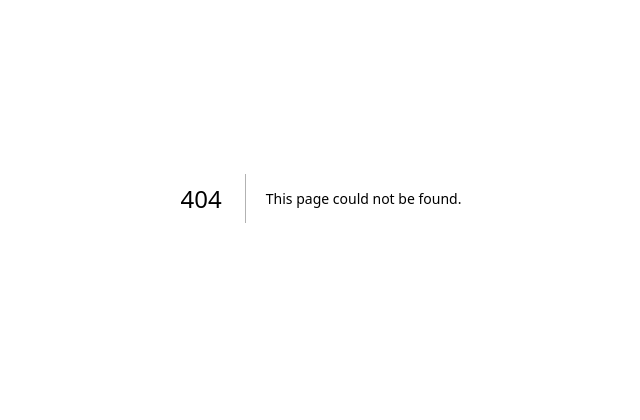
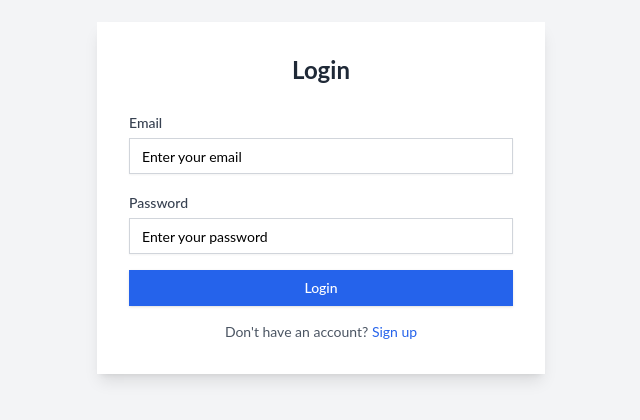
Before and after one commit to YoAayush/nextjs-task, a Next.js app: page /login in a window 1280 px wide. Before the commit this address had no page. Shown: the part 202-622 px from the top of the page, without its empty margins (319-959 px from the left). Built offline with nearby package versions, Linux system fonts and the light colour scheme.

Commit message:
task4 completed ... added protected routes to dashboard and form page

```diff
--- /dev/null
+++ b/src/app/api/auth/jwt/route.ts
@@ -0,0 +1,39 @@
+import { NextResponse } from "next/server";
+import { NextRequest } from "next/server";
+import jwt from "jsonwebtoken";
+
+export async function POST(req: NextRequest) {
+  console.log("method hit", req.method);
+
+  if (!process.env.JWT_SECRET) {
+    return NextResponse.json(
+      { error: "JWT_SECRET is not defined" },
+      { status: 500 }
+    );
+  }
+
+  const SECRET_KEY = process.env.JWT_SECRET;
+
+  try {
+    const { email, password } = await req.json();
+
+    if (!email || !password) {
+      return NextResponse.json(
+        { error: "email and password are required" },
+        { status: 400 }
+      );
+    }
+
+    const token = jwt.sign({ email, password }, SECRET_KEY, {
+      noTimestamp: true,
+    });
+
+    return NextResponse.json({ token }, { status: 200 });
+  } catch (error) {
+    console.error("Error generating JWT:", error);
+    return NextResponse.json(
+      { error: "Internal Server Error" },
+      { status: 500 }
+    );
+  }
+}
--- /dev/null
+++ b/src/app/api/auth/login/route.ts
@@ -0,0 +1,48 @@
+import { NextRequest, NextResponse } from "next/server";
+import { MongoClient } from "mongodb";
+
+if (!process.env.MONGODB_URI) {
+  throw new Error("MONGODB_URI is not defined in the environment variables");
+}
+const client = new MongoClient(process.env.MONGODB_URI);
+
+export async function POST(req: NextRequest) {
+  if (req.method !== "POST") {
+    return NextResponse.json({ error: "Method not allowed" }, { status: 405 });
+  }
+
+  try {
+    const { email, password } = await req.json();
+
+    if (!email || !password) {
+      return NextResponse.json(
+        { error: "Invalid request body" },
+        { status: 400 }
+      );
+    }
+
+    await client.connect();
+
+    const db = client.db("nextjs-task");
+    const collection = db.collection("credentials");
+
+    const data = await collection.findOne({ email });
+
+    if (!data) {
+      return NextResponse.json(
+        { success: false, message: "User not found" },
+        { status: 404 }
+      );
+    }
+
+    return NextResponse.json({ success: true, data }, { status: 200 });
+  } catch (error) {
+    console.error("Error occurred: ", error);
+    return NextResponse.json(
+      { success: false, message: "An error occurred" },
+      { status: 500 }
+    );
+  } finally {
+    await client.close();
+  }
+}
--- a/src/app/dashboard/layout.tsx
+++ b/src/app/dashboard/layout.tsx
@@ -1,9 +1,13 @@
+
+import AuthRedirect from "@/components/authRedirect";
 import React from "react";
 
 const DashboardLayout: React.FC<{ children: React.ReactNode }> = ({ children }) => {
     return (
         <div>
-            <main>{children}</main>
+            <AuthRedirect>
+                <main>{children}</main>
+            </AuthRedirect>
         </div>
     );
 };
--- a/src/app/form/layout.tsx
+++ b/src/app/form/layout.tsx
@@ -1,11 +1,14 @@
+import AuthRedirect from "@/components/authRedirect";
 import React from "react";
 
 const FormLayout: React.FC<{ children: React.ReactNode }> = ({ children }) => {
     return (
         <div>
-            <main>
-                {children}
-            </main>
+            <AuthRedirect>
+                <main>
+                    {children}
+                </main>
+            </AuthRedirect>
         </div>
     );
 };
--- a/src/app/form/page.tsx
+++ b/src/app/form/page.tsx
@@ -34,7 +34,7 @@ export default function DynamicForm() {
     };
 
     return (
-        <div className="w-[100vw] h-[100vh] flex justify-center items-center bg-green-700">
+        <div className="w-[100vw] h-[100vh] flex justify-center items-center bg-gray-200 font-lato">
             <form onSubmit={handleSubmit(onSubmit, onError)} className="w-1/2 mx-auto p-6 bg-white shadow-lg rounded-lg space-y-6">
                 <h2 className="text-2xl font-semibold text-gray-800">Dynamic Form</h2>
 
--- /dev/null
+++ b/src/app/login/loginSchema.tsx
@@ -0,0 +1,8 @@
+import { z } from "zod";
+
+const loginSchema = z.object({
+    email: z.string().email("Please enter a valid email"),
+    password: z.string().min(6, "Password must be at least 6 characters"),
+});
+
+export default loginSchema;
--- /dev/null
+++ b/src/app/login/page.tsx
@@ -0,0 +1,113 @@
+"use client";
+
+import React from "react";
+import { useForm } from "react-hook-form";
+import { zodResolver } from "@hookform/resolvers/zod";
+import { z } from "zod";
+import { Input } from "@/components/ui/input";
+import { Button } from "@/components/ui/button";
+import { Label } from "@/components/ui/label";
+import loginSchema from "./loginSchema";
+import axios from "axios";
+
+type LoginFormInputs = z.infer<typeof loginSchema>;
+
+export default function LoginPage() {
+    const {
+        register,
+        handleSubmit,
+        formState: { errors },
+    } = useForm<LoginFormInputs>({
+        resolver: zodResolver(loginSchema),
+    });
+
+    const onSubmit = async (data: LoginFormInputs) => {
+        console.log("Data:", data);
+        try {
+            const res = await axios.post("/api/auth/jwt", {
+                email: data.email,
+                password: data.password,
+            }, {
+                headers: {
+                    "Content-Type": "application/json",
+                    alg: "HS256",
+                    typ: "JWT",
+                },
+            });
+            const generatedToken = res.data.token;
+            console.log("Generated Token:", generatedToken);
+
+            const res2 = await axios.post("/api/auth/login", {
+                email: data.email,
+                password: data.password,
+            });
+            const res2Data = res2.data.data;
+            console.log("Login Response:", res2Data);
+
+            if (generatedToken === res2Data.jwtToken) {
+                console.log("Login Successful");
+                localStorage.setItem("authentication", "true");
+                window.location.href = "/dashboard";
+            } else {
+                console.log("Login Failed");
+            }
+        } catch (error) {
+            console.log("Error:", error);
+        }
+    };
+
+    return (
+        <div className="flex min-h-screen items-center justify-center bg-gray-100 font-lato">
+            <div className="w-full max-w-md p-8 bg-white shadow-lg rounded-lg">
+                <h2 className="text-2xl font-bold mb-6 text-center text-gray-800">Login</h2>
+                <form onSubmit={handleSubmit(onSubmit)} className="space-y-4">
+                    <div>
+                        <Label htmlFor="email" className="text-gray-700">
+                            Email
+                        </Label>
+                        <Input
+                            id="email"
+                            type="email"
+                            {...register("email")}
+                            placeholder="Enter your email"
+                            className="mt-1 w-full border-gray-300"
+                        />
+                        {errors.email && (
+                            <p className="mt-1 text-red-500 text-sm">{errors.email.message}</p>
+                        )}
+                    </div>
+
+                    <div>
+                        <Label htmlFor="password" className="text-gray-700">
+                            Password
+                        </Label>
+                        <Input
+                            id="password"
+                            type="password"
+                            {...register("password")}
+                            placeholder="Enter your password"
+                            className="mt-1 w-full border-gray-300"
+                        />
+                        {errors.password && (
+                            <p className="mt-1 text-red-500 text-sm">{errors.password.message}</p>
+                        )}
+                    </div>
+
+                    <Button
+                        type="submit"
+                        className="w-full bg-blue-600 text-white py-2 rounded-md hover:bg-blue-700"
+                    >
+                        Login
+                    </Button>
+                </form>
+
+                <p className="mt-4 text-center text-sm text-gray-600">
+                    Don't have an account?{" "}
+                    <a href="/signup" className="text-blue-600 hover:underline">
+                        Sign up
+                    </a>
+                </p>
+            </div>
+        </div>
+    );
+}
--- /dev/null
+++ b/src/components/authRedirect.tsx
@@ -0,0 +1,27 @@
+"use client";
+
+import { useRouter } from "next/navigation";
+import { useEffect } from "react";
+import { ReactNode } from "react";
+
+interface AuthRedirectProps {
+    children: ReactNode;
+}
+
+export default function AuthRedirect({ children }: AuthRedirectProps) {
+    const router = useRouter();
+    const isAuthenticated = localStorage.getItem("authentication"); // Replace this with your actual authentication check
+
+    useEffect(() => {
+        if (!isAuthenticated && (window.location.pathname === "/dashboard" || window.location.pathname === "/form")) {
+            router.push("/login");
+        }
+    }, [isAuthenticated, router]);
+
+    if (!isAuthenticated && (window.location.pathname === "/dashboard" || window.location.pathname === "/form")) {
+        return null;
+    }
+
+    // If the user is authenticated or is on an unprotected page, render the children
+    return <>{children}</>;
+}
```
Also changed, not shown: package.json (+8 -0 lines), 2 other files (tests, documents, lock files or other folders).
